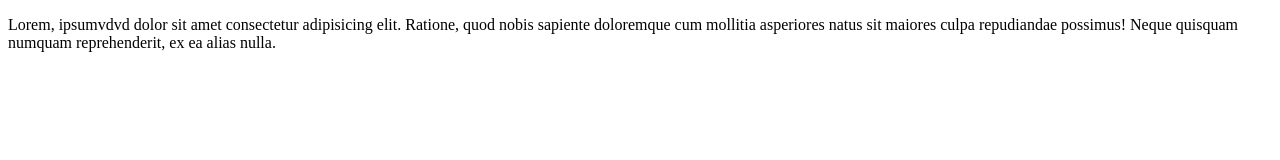
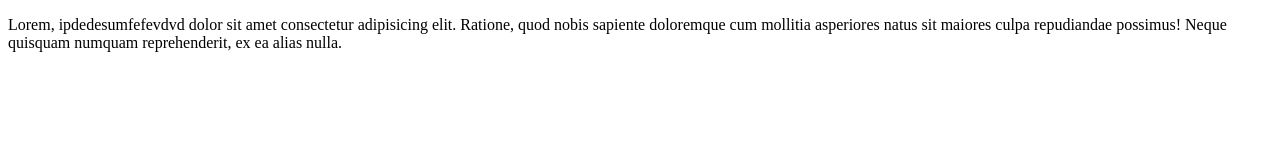
Before and after one commit to CixJuanCarlosMorales/test-repositorio, a plain HTML site: page index.html in a window 1280 px wide. Drawn offline with Linux system fonts and the light colour scheme.

Commit message:
comentariosJC

```diff
--- a/index.html
+++ b/index.html
@@ -11,7 +11,7 @@
 
     <div class="container">
         <div class="row">
-            <p> Lorem, ipsumvdvd dolor sit amet consectetur adipisicing elit. Ratione, quod nobis sapiente doloremque cum mollitia asperiores natus sit maiores culpa repudiandae possimus! Neque quisquam numquam reprehenderit, ex ea alias nulla.</p>
+            <p> Lorem, ipdedesumfefevdvd dolor sit amet consectetur adipisicing elit. Ratione, quod nobis sapiente doloremque cum mollitia asperiores natus sit maiores culpa repudiandae possimus! Neque quisquam numquam reprehenderit, ex ea alias nulla.</p>
         </div>
 
     </div>
```
